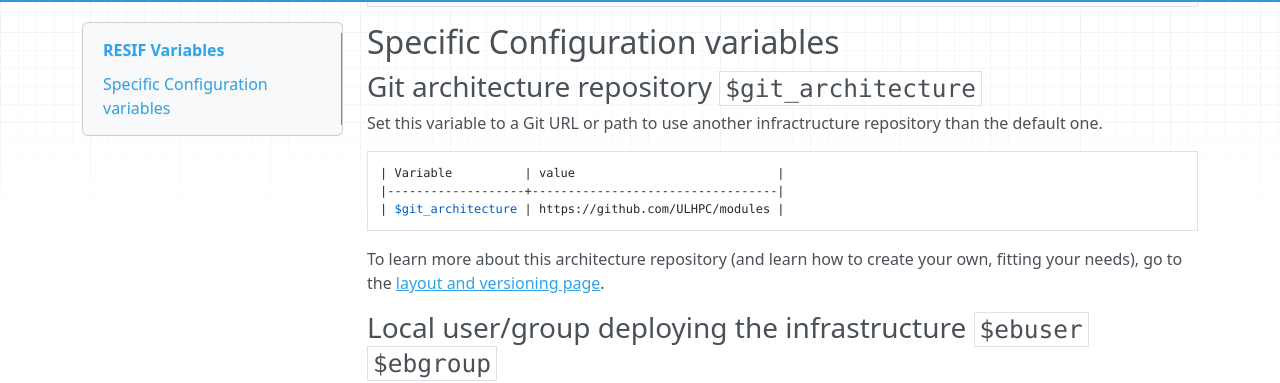
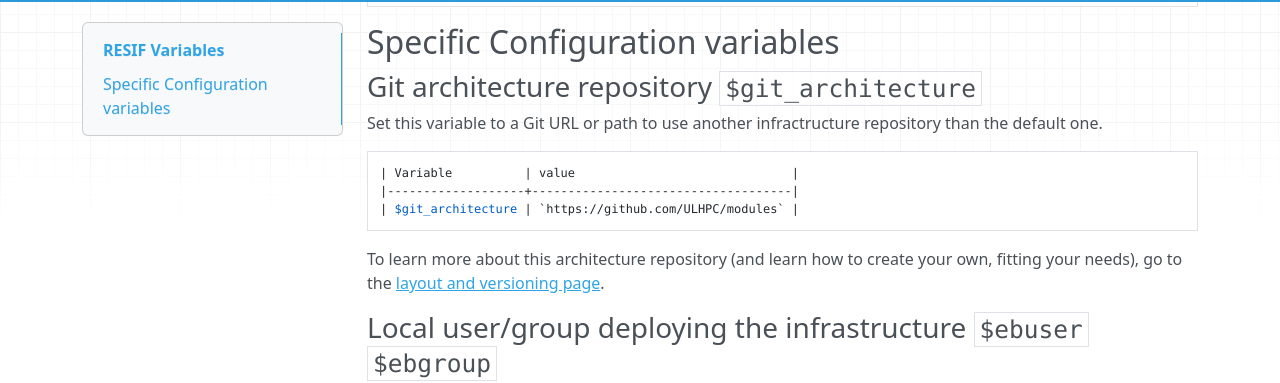
Before and after one commit to ULHPC/resif, an MkDocs documentation site: the page built from docs/variables.md, in a window 1280 px wide and 900 px high, scrolled down 1014 px. Shown: the part 94-477 px from the top of the window. Built offline with MkDocs 1.6.1, drawn with Linux system fonts in a browser that asks for light colours; nearby versions of some CDN libraries; old or Windows-style settings are respelled for this version of MkDocs.

Commit message:
readthedocs

```diff
--- a/docs/variables.md
+++ b/docs/variables.md
@@ -57,9 +57,9 @@ Here are all the variables that can be set, followed by their descriptions.
 Set this variable to a Git URL or path to use another infractructure repository than the default one.
 
 
-    | Variable          | value                            |
-    |-------------------+----------------------------------|
-    | $git_architecture | https://github.com/ULHPC/modules |
+    | Variable          | value                              |
+    |-------------------+------------------------------------|
+    | $git_architecture | `https://github.com/ULHPC/modules` |
 
 To learn more about this architecture repository (and learn how to create your own, fitting your needs), go to the [layout and versioning page](https://gitlab.uni.lu/modules/infrastructure/wikis/layout-and-versioning).
 
```
